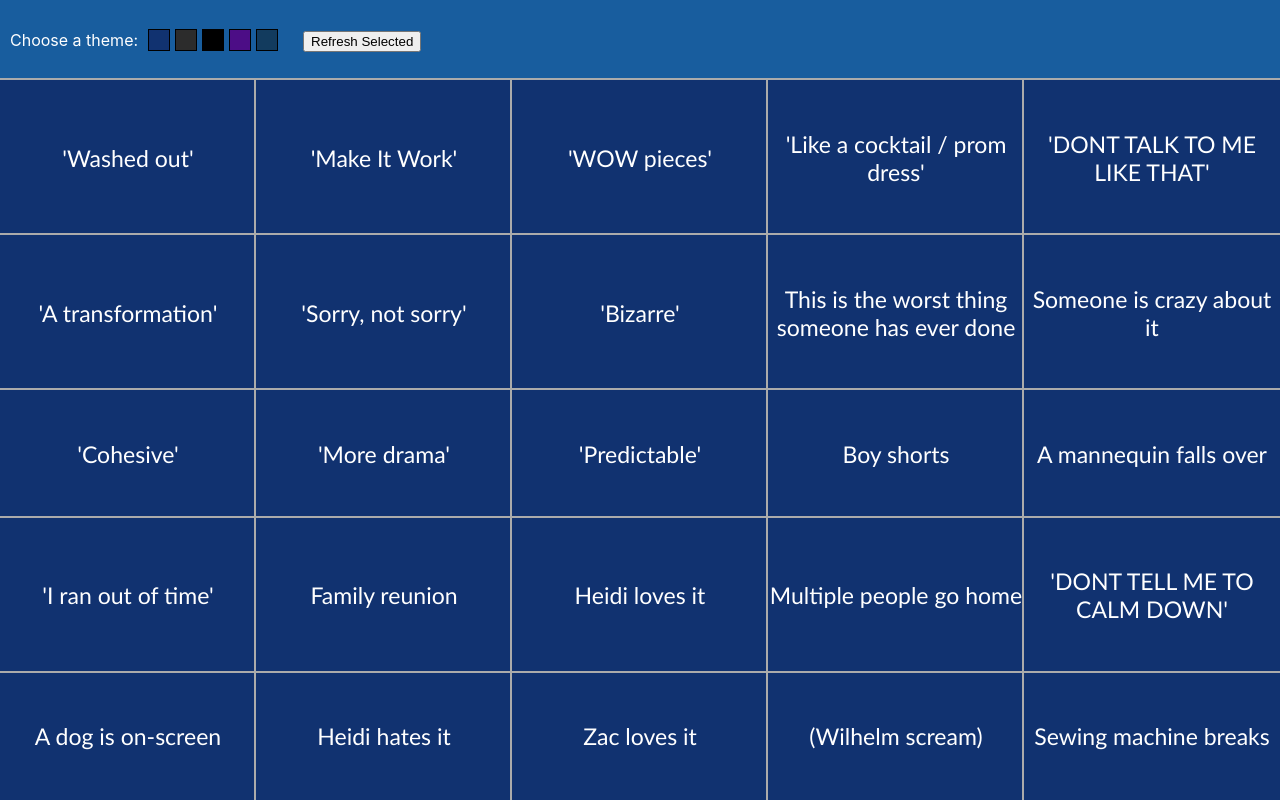
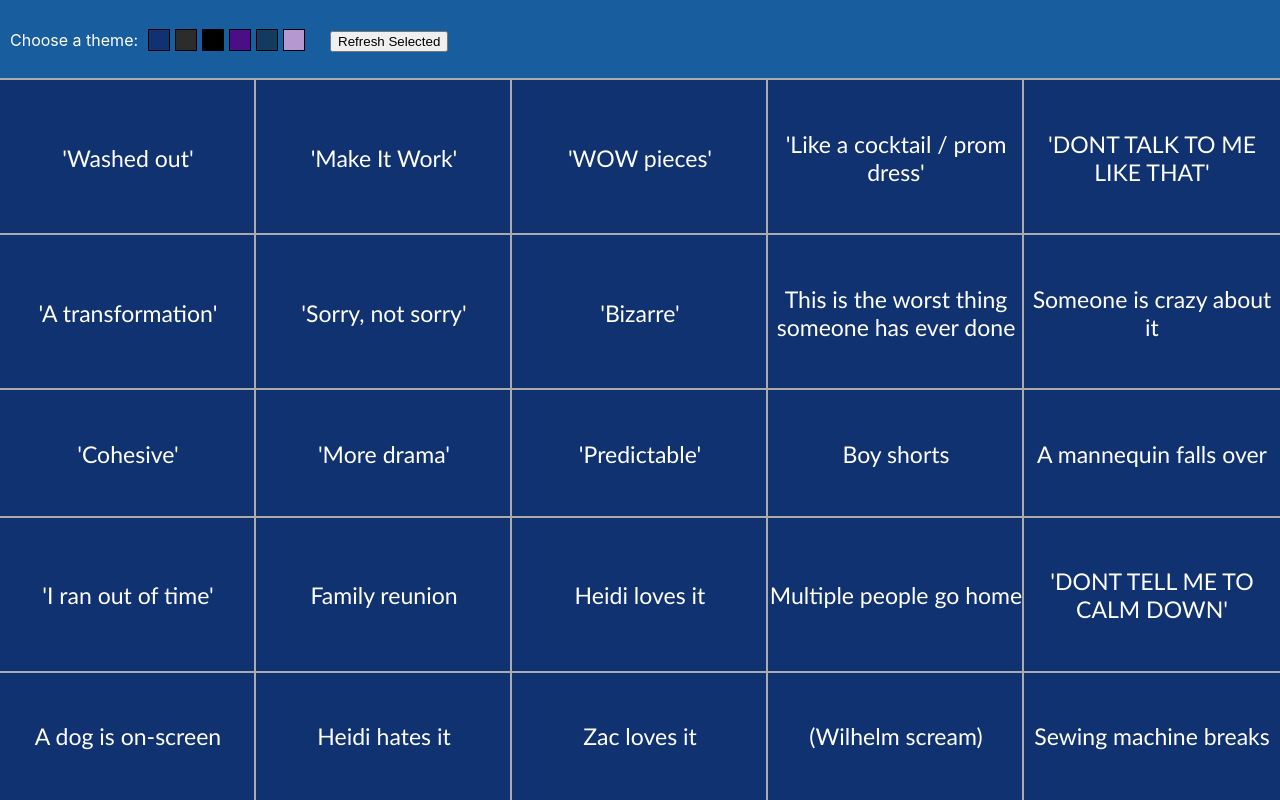
Before and after one commit to Mewse/makeitbingo, a React (Create React App) app: page / in a window 1280 px wide. Built offline with nearby package versions, Linux system fonts and the light colour scheme.

Commit message:
Add new theme

```diff
--- a/src/App.js
+++ b/src/App.js
@@ -74,6 +74,12 @@ const themes = [
       selected: "bright-red-bg",
       selectedText: "white-fg"
   },
+  {
+      bg: "pastel-purple-bg",
+      bgText: "off-white-fg",
+      selected: "pastel-blue-bg",
+      selectedText: "off-white-fg"
+  },
 ]
 
 function App() {
```
